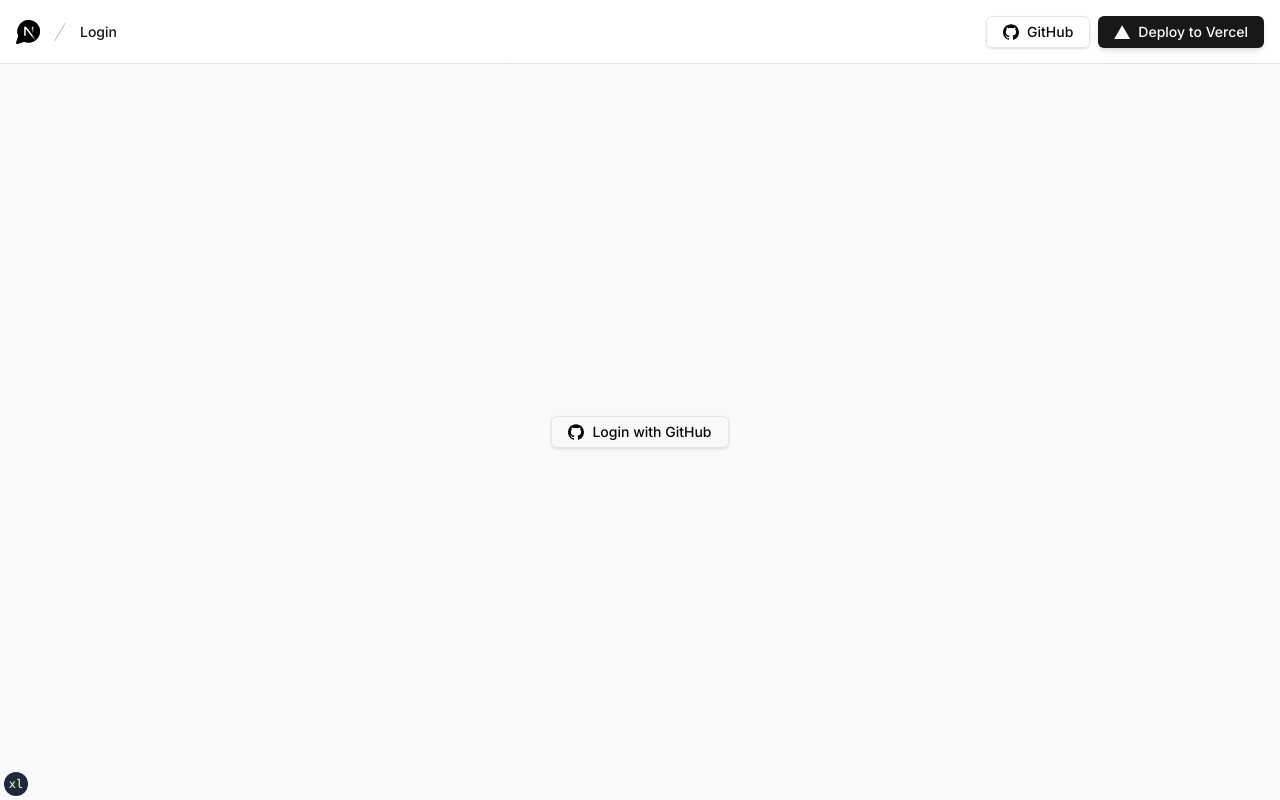
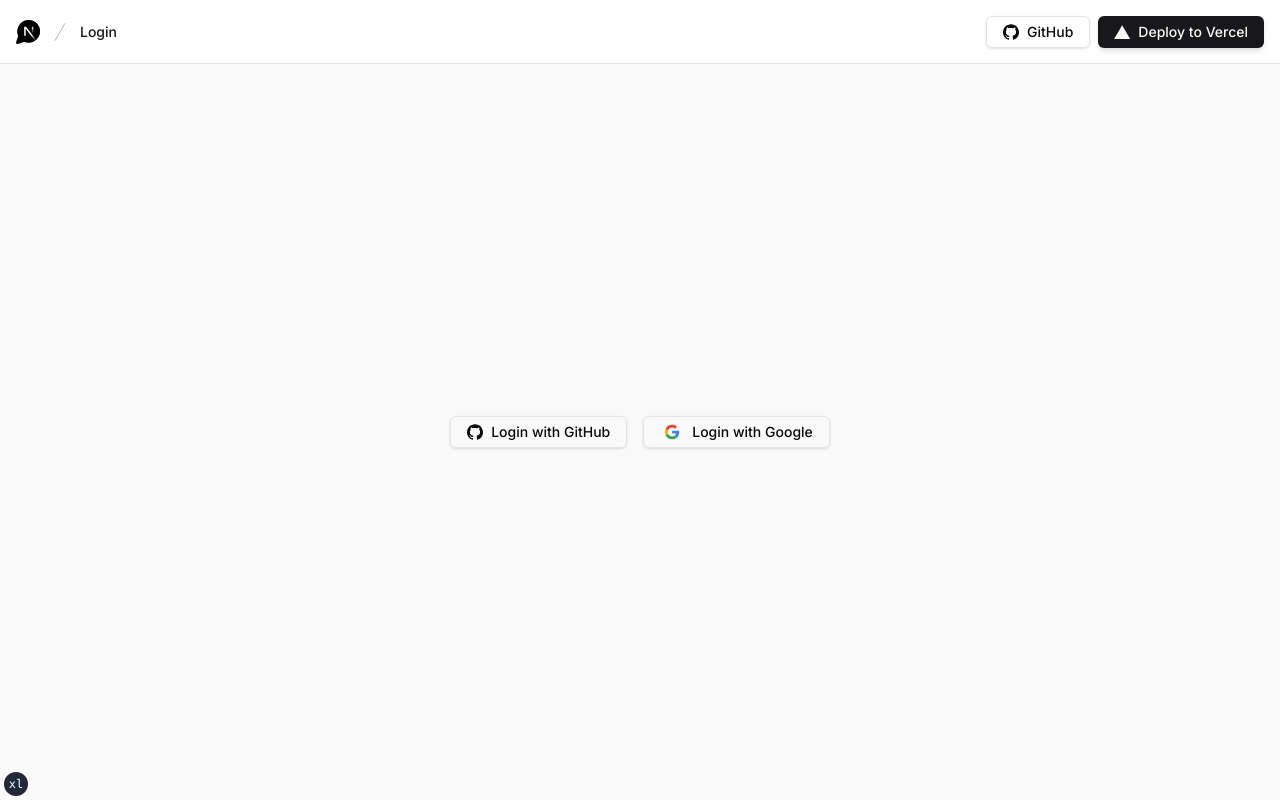
Before and after one commit to SmartDever02/vercel-bot, a Next.js app: page /sign-in in a window 1280 px wide. Built offline with nearby package versions, Linux system fonts and the light colour scheme; no server answers.

Commit message:
google signin

```diff
--- a/app/sign-in/page.tsx
+++ b/app/sign-in/page.tsx
@@ -1,5 +1,5 @@
 import { auth } from '@/auth'
-import { LoginButton } from '@/components/login-button'
+import { GoogleLoginButton, LoginButton } from '@/components/login-button'
 import { redirect } from 'next/navigation'
 
 export default async function SignInPage() {
@@ -9,8 +9,9 @@ export default async function SignInPage() {
     redirect('/')
   }
   return (
-    <div className="flex h-[calc(100vh-theme(spacing.16))] items-center justify-center py-10">
+    <div className="flex gap-x-4 h-[calc(100vh-theme(spacing.16))] items-center justify-center py-10">
       <LoginButton />
+      <GoogleLoginButton />
     </div>
   )
 }
--- a/auth.ts
+++ b/auth.ts
@@ -1,5 +1,6 @@
 import NextAuth, { type DefaultSession } from 'next-auth'
 import GitHub from 'next-auth/providers/github'
+import Google from 'next-auth/providers/google'
 
 declare module 'next-auth' {
   interface Session {
@@ -15,7 +16,13 @@ export const {
   auth,
   CSRF_experimental // will be removed in future
 } = NextAuth({
-  providers: [GitHub],
+  providers: [
+    GitHub,
+    Google({
+      clientId: process.env.GOOGLE_CLIENT_ID,
+      clientSecret: process.env.GOOGLE_CLIENT_SECRET
+    })
+  ],
   callbacks: {
     jwt({ token, profile }) {
       if (profile) {
--- a/components/login-button.tsx
+++ b/components/login-button.tsx
@@ -2,13 +2,20 @@
 
 import * as React from 'react'
 import { signIn } from 'next-auth/react'
+import Image from 'next/image'
 
 import { cn } from '@/lib/utils'
 import { Button, type ButtonProps } from '@/components/ui/button'
 import { IconGitHub, IconSpinner } from '@/components/ui/icons'
+import GoogleIcon from '@/assets/svg/google.svg'
 
 interface LoginButtonProps extends ButtonProps {
   showGithubIcon?: boolean
+  text?: string
+}
+
+interface GoogleLoginButtonProps extends ButtonProps {
+  showGoogleIcon?: boolean
   text?: string
 }
 
@@ -40,3 +47,38 @@ export function LoginButton({
     </Button>
   )
 }
+
+export function GoogleLoginButton({
+  text = 'Login with Google',
+  showGoogleIcon = true,
+  className,
+  ...props
+}: GoogleLoginButtonProps) {
+  const [isLoading, setIsLoading] = React.useState(false)
+  return (
+    <Button
+      variant="outline"
+      onClick={() => {
+        setIsLoading(true)
+        // next-auth signIn() function doesn't work yet at Edge Runtime due to usage of BroadcastChannel
+        signIn('google', { callbackUrl: `/` })
+      }}
+      disabled={isLoading}
+      className={cn(className)}
+      {...props}
+    >
+      {isLoading ? (
+        <IconSpinner className="mr-2 animate-spin" />
+      ) : showGoogleIcon ? (
+        <Image
+          className="mr-2"
+          src={GoogleIcon}
+          width={24}
+          height={24}
+          alt="google"
+        />
+      ) : null}
+      {text}
+    </Button>
+  )
+}
--- a/next.config.js
+++ b/next.config.js
@@ -2,7 +2,7 @@
 module.exports = {
   reactStrictMode: true,
   experimental: {
-    serverActions: true,
+    serverActions: true
   },
   images: {
     remotePatterns: [
@@ -10,8 +10,14 @@ module.exports = {
         protocol: 'https',
         hostname: 'avatars.githubusercontent.com',
         port: '',
-        pathname: '**',
+        pathname: '**'
       },
-    ],
-  },
-};
+      {
+        protocol: 'https',
+        hostname: 'lh3.googleusercontent.com',
+        port: '',
+        pathname: '**'
+      }
+    ]
+  }
+}
```
Also changed, not shown: assets/svg/google.svg (added).
